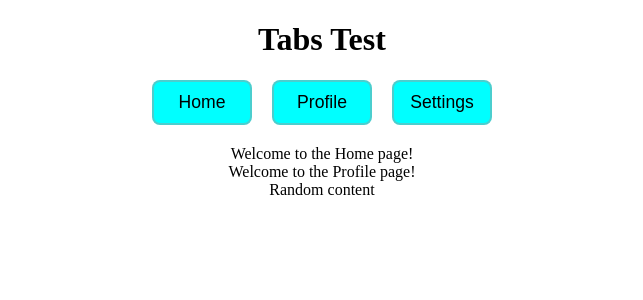
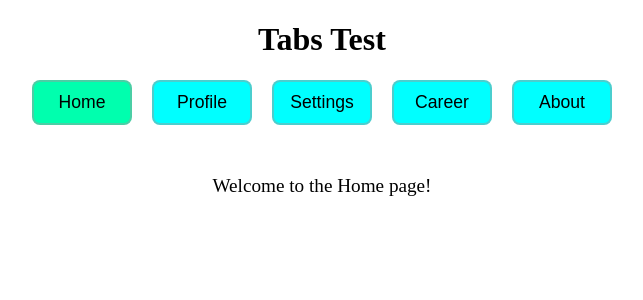
Before and after one commit to githshine/React_apps, a React (Vite) app in the folder simple-React-projects/: page / in a window 1280 px wide. Shown: the top 300 px of the page, without its empty margins (318-961 px from the left). Built offline with nearby package versions, Linux system fonts and the light colour scheme.

Commit message:
completed the custom tabs using components

```diff
--- a/simple-React-projects/src/components/custom-tabs/tabs-test.jsx
+++ b/simple-React-projects/src/components/custom-tabs/tabs-test.jsx
@@ -11,6 +11,9 @@ function TabsTest() {
     { btnName: 'Profile', content: 'Welcome to the Profile page!' },
     // { btnName: 'Settings', content: <RandomComponent /> },
     { btnName: 'Settings', content: 'Random content' },
+    { btnName: 'Career', content: 'Find you career here.' },
+    { btnName: 'About', content: 'This is who am I.' },
+    // { btnName: 'Contact Us', content: 'You can find me here.' },
   ];
   return (
     <div>
--- a/simple-React-projects/src/components/custom-tabs/tabs.css
+++ b/simple-React-projects/src/components/custom-tabs/tabs.css
@@ -16,3 +16,13 @@ div.tabsWrapper button {
 div.tabsWrapper button.active {
   background-color: rgb(0, 255, 174);
 }
+
+div.contentsWrapper div {
+  display: none;
+  font-size: 1.2rem;
+  margin-top: 30px;
+}
+
+div.contentsWrapper div.activeContent {
+  display: block;
+}
--- a/simple-React-projects/src/components/custom-tabs/tabs.jsx
+++ b/simple-React-projects/src/components/custom-tabs/tabs.jsx
@@ -1,19 +1,38 @@
-import React from 'react';
+import React, { useState } from 'react';
 import './tabs.css';
 
 function Tabs({ tabsContent }) {
+  const [currentIndex, setCurrentIndex] = useState(0);
+
   console.log('log test:', tabsContent);
+
+  function handleBtnClick(index) {
+    // console.log('Click button!');
+    setCurrentIndex(index);
+  }
+
   return (
     <div>
       <div className="tabsWrapper">
         {tabsContent.map((tab, index) => (
           // {/* <h2>{(tab.btnName, tab.content)}</h2> // the usage of comma(,): evaluates multiple expressions from left to right, but just return the value of the last expression. */}
-          <button key={index}>{tab.btnName}</button>
+          <button
+            key={index}
+            className={index === currentIndex ? 'active' : ''}
+            onClick={() => handleBtnClick(index)}
+          >
+            {tab.btnName}
+          </button>
         ))}
       </div>
       <div className="contentsWrapper">
         {tabsContent.map((tab, index) => (
-          <div key={index}>{tab.content}</div>
+          <div
+            key={index}
+            className={index === currentIndex ? 'activeContent' : ''}
+          >
+            {tab.content}
+          </div>
         ))}
       </div>
     </div>
```
